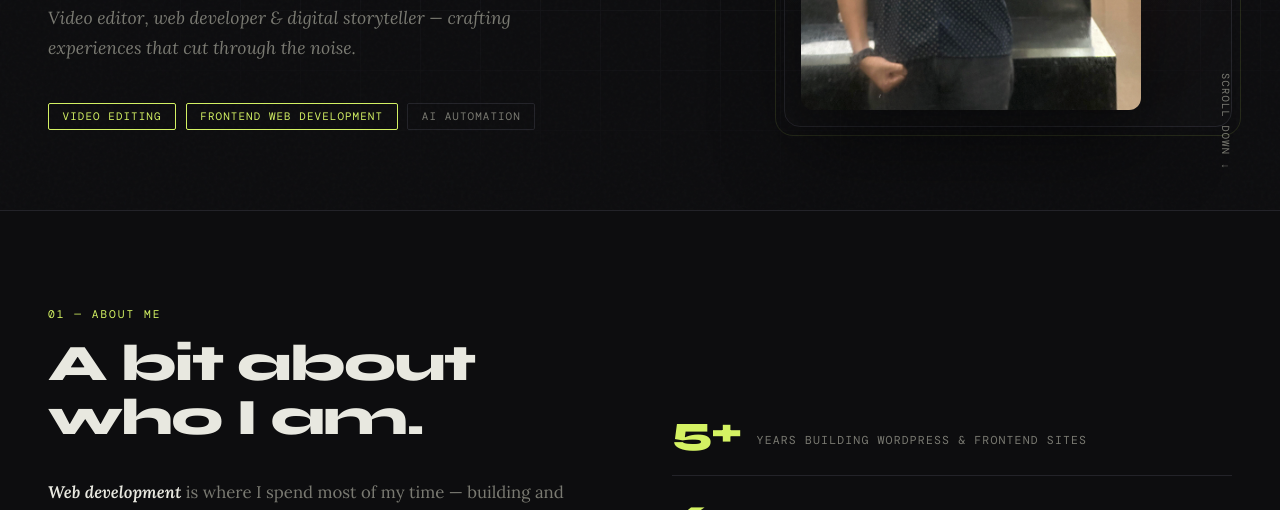
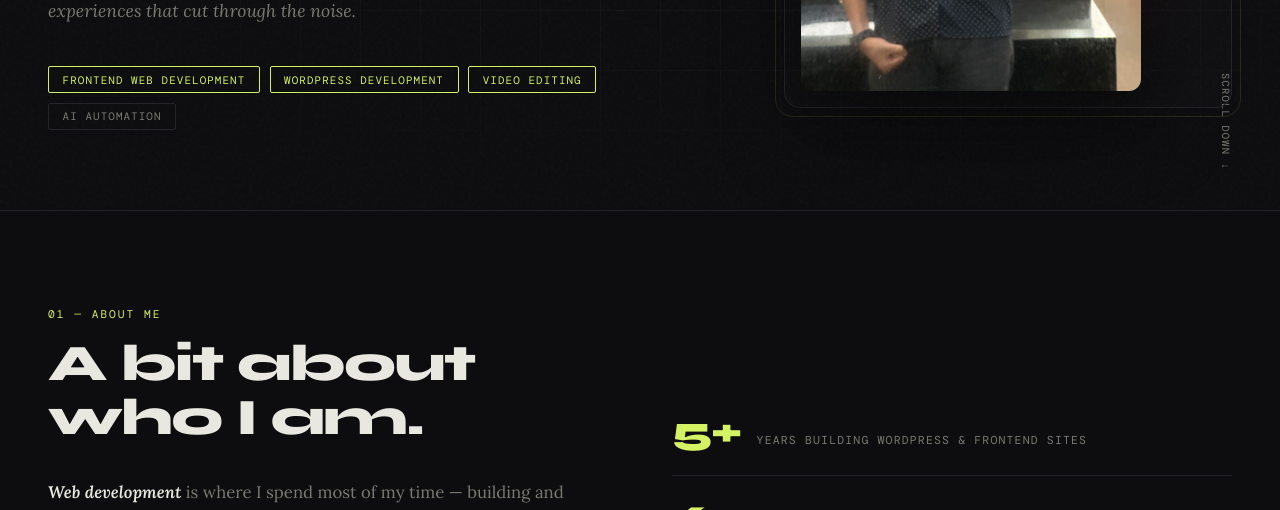
Before and after one commit to jasonalp/portfolio, a plain HTML site: page index.html in a window 1280 px wide. Shown: the part 590-1100 px from the top of the page. Drawn offline with nearby package versions, Linux system fonts and the light colour scheme; a web font is replaced by a local one.

Commit message:
Update index.html

```diff
--- a/index.html
+++ b/index.html
@@ -715,8 +715,9 @@
       </p>
 
       <div class="hero-badges">
+        <span class="badge hi">Frontend Web Development</span>
+        <span class="badge hi">WordPress Development</span>
         <span class="badge hi">Video Editing</span>
-        <span class="badge hi">Frontend Web Development</span>
         <span class="badge">AI Automation</span>
       </div>
     </div>
```
